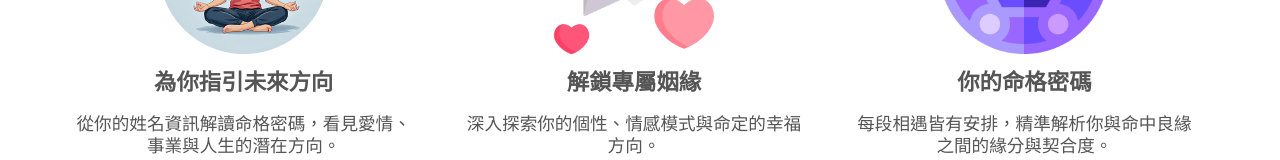
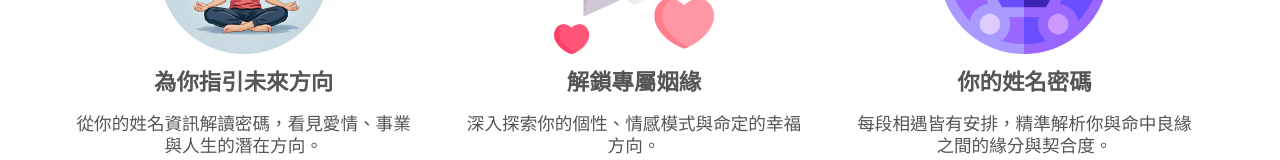
Before and after one commit to joehosky/lovefate, a plain HTML site: page index.html in a window 1280 px wide. Shown: the part 792-952 px from the top of the page. Drawn offline with Linux system fonts and the light colour scheme.

Commit message:
Add files via upload

```diff
--- a/index.html
+++ b/index.html
@@ -204,7 +204,7 @@
               <ul class="share_space">
                 <li class="share_title text_bold">為你指引未來方向</li>
                 <li class="share_item">
-                  從你的姓名資訊解讀命格密碼，看見愛情、事業與人生的潛在方向。
+                  從你的姓名資訊解讀密碼，看見愛情、事業與人生的潛在方向。
                 </li>
               </ul>
             </div>
@@ -228,7 +228,7 @@
                 class="share_img"
               />
               <ul class="share_space">
-                <li class="share_title text_bold">你的命格密碼</li>
+                <li class="share_title text_bold">你的姓名密碼</li>
                 <li class="share_item">
                   每段相遇皆有安排，精準解析你與命中良緣之間的緣分與契合度。
                 </li>
```
